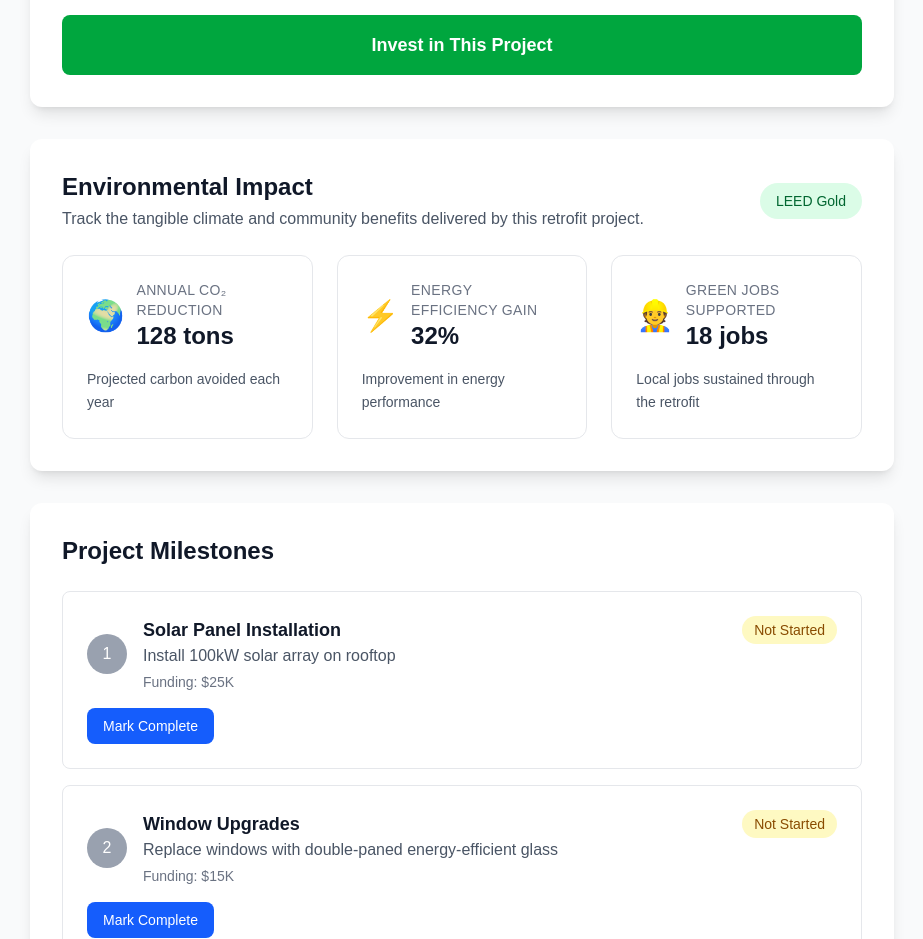
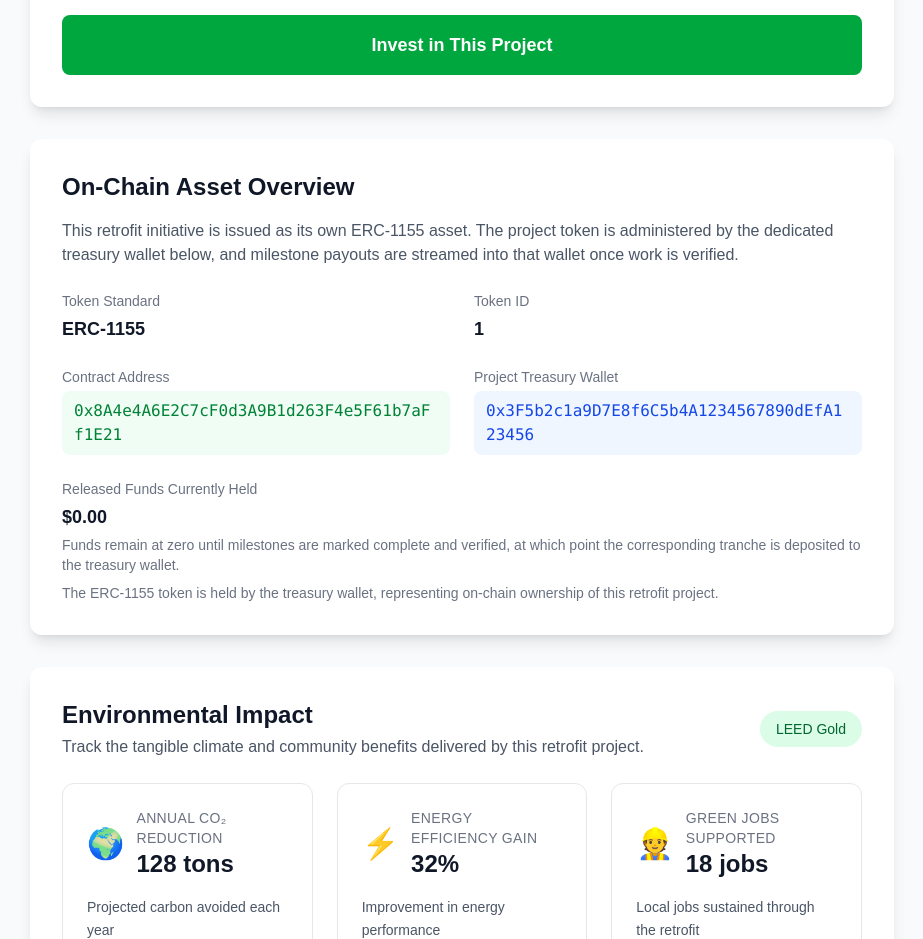
Before and after one commit to palemre/retrofit, a Next.js app: page /projects/1 in a window 1280 px wide. Shown: the part 780-1719 px from the top of the page, without its empty margins (178-1101 px from the left). Built offline with nearby package versions, Linux system fonts and the light colour scheme.

Commit message:
feat: show on-chain details for project pages

```diff
--- a/src/app/projects/[id]/page.tsx
+++ b/src/app/projects/[id]/page.tsx
@@ -53,6 +53,10 @@ export default function ProjectPage() {
 
   // Calculate progress percentage
   const progressPercentage = Math.min((parseFloat(project.raisedAmount) / parseFloat(project.targetAmount)) * 100, 100);
+  const releasedFunds = parseFloat(project.projectWalletBalance || '0');
+  const formattedReleasedFunds = Number.isNaN(releasedFunds)
+    ? '0.00'
+    : releasedFunds.toLocaleString(undefined, { minimumFractionDigits: 2, maximumFractionDigits: 2 });
 
   // Main page content - only shows when data is loaded
   return (
@@ -153,6 +157,52 @@ export default function ProjectPage() {
           </div>
         </div>
 
+        {/* On-Chain Asset Overview */}
+        <div className="bg-white rounded-xl shadow-lg p-8 mb-8">
+          <h2 className="text-2xl font-bold text-gray-900 mb-4">On-Chain Asset Overview</h2>
+          <p className="text-gray-600 mb-6">
+            This retrofit initiative is issued as its own ERC-1155 asset. The project token is
+            administered by the dedicated treasury wallet below, and milestone payouts are streamed
+            into that wallet once work is verified.
+          </p>
+          <div className="grid grid-cols-1 md:grid-cols-2 gap-6">
+            <div>
+              <div className="text-sm text-gray-500 mb-1">Token Standard</div>
+              <div className="text-lg font-semibold text-gray-900">ERC-1155</div>
+            </div>
+            <div>
+              <div className="text-sm text-gray-500 mb-1">Token ID</div>
+              <div className="text-lg font-semibold text-gray-900">{project.erc1155TokenId}</div>
+            </div>
+            <div>
+              <div className="text-sm text-gray-500 mb-1">Contract Address</div>
+              <code className="block text-sm md:text-base text-green-700 bg-green-50 px-3 py-2 rounded-lg break-words">
+                {project.erc1155ContractAddress}
+              </code>
+            </div>
+            <div>
+              <div className="text-sm text-gray-500 mb-1">Project Treasury Wallet</div>
+              <code className="block text-sm md:text-base text-blue-700 bg-blue-50 px-3 py-2 rounded-lg break-words">
+                {project.projectWalletAddress}
+              </code>
+            </div>
+            <div className="md:col-span-2">
+              <div className="text-sm text-gray-500 mb-1">Released Funds Currently Held</div>
+              <div className="text-lg font-semibold text-gray-900">
+                ${formattedReleasedFunds}
+              </div>
+              <p className="text-sm text-gray-500 mt-1">
+                Funds remain at zero until milestones are marked complete and verified, at which point the
+                corresponding tranche is deposited to the treasury wallet.
+              </p>
+              <p className="text-sm text-gray-500 mt-2">
+                The ERC-1155 token is held by the treasury wallet, representing on-chain ownership of this
+                retrofit project.
+              </p>
+            </div>
+          </div>
+        </div>
+
         {/* Impact Metrics */}
         {project.impactMetrics && (
           <ImpactMetrics metrics={project.impactMetrics} />
--- a/src/data/mockProjects.ts
+++ b/src/data/mockProjects.ts
@@ -16,6 +16,10 @@ let projectsData: Record<number, Project> = {
     investorCount: "1",
     address: "123 Main St, New York, NY",
     image: "https://images.unsplash.com/photo-1486406146926-c627a92ad1ab?w=400&h=250&fit=crop",
+    erc1155ContractAddress: "0x8A4e4A6E2C7cF0d3A9B1d263F4e5F61b7aFf1E21",
+    erc1155TokenId: "1",
+    projectWalletAddress: "0x3F5b2c1a9D7E8f6C5b4A1234567890dEfA123456",
+    projectWalletBalance: "0",
     milestones: [
       {
         id: 1,
@@ -57,6 +61,10 @@ let projectsData: Record<number, Project> = {
     investorCount: "0",
     address: "456 Oak Ave, Chicago, IL",
     image: "https://images.unsplash.com/photo-1513584684374-8bab748fbf90?w=400&h=250&fit=crop",
+    erc1155ContractAddress: "0x4B6c7D8E9F0a1b2C3d4E5f60718293aB4c5D6e7F",
+    erc1155TokenId: "2",
+    projectWalletAddress: "0x7C8d9e0F1A2b3c4D5e6F7890aBCdEf1234567890",
+    projectWalletBalance: "0",
     milestones: [
       {
         id: 1,
@@ -98,6 +106,10 @@ let projectsData: Record<number, Project> = {
     investorCount: "0",
     address: "789 Heritage Lane, Boston, MA",
     image: "https://images.unsplash.com/photo-1545324418-cc1a3fa10c00?w=400&h=250&fit=crop",
+    erc1155ContractAddress: "0x9d0E1F2a3B4c5D6e7F8091a2b3C4d5E6f7A8B9c0",
+    erc1155TokenId: "3",
+    projectWalletAddress: "0x12a3b4C5d6E7f8A9b0C1D2e3F4567890AbCdEf12",
+    projectWalletBalance: "0",
     milestones: [],
     impactMetrics: {
       annualCO2Reduction: 142,
--- a/src/data/projectState.ts
+++ b/src/data/projectState.ts
@@ -30,6 +30,10 @@ export interface Project {
   investorCount: string;
   address: string;
   image: string;
+  erc1155ContractAddress: string;
+  erc1155TokenId: string;
+  projectWalletAddress: string;
+  projectWalletBalance: string;
   milestones: Milestone[];
   impactMetrics: ImpactMetrics;
 }
@@ -50,6 +54,10 @@ const initialProjects: ProjectDictionary = {
     investorCount: "1",
     address: "123 Main St, New York, NY",
     image: "https://images.unsplash.com/photo-1486406146926-c627a92ad1ab?w=400&h=250&fit=crop",
+    erc1155ContractAddress: "0x8A4e4A6E2C7cF0d3A9B1d263F4e5F61b7aFf1E21",
+    erc1155TokenId: "1",
+    projectWalletAddress: "0x3F5b2c1a9D7E8f6C5b4A1234567890dEfA123456",
+    projectWalletBalance: "0",
     milestones: [
       {
         id: 1,
@@ -91,6 +99,10 @@ const initialProjects: ProjectDictionary = {
     investorCount: "0",
     address: "456 Oak Ave, Chicago, IL",
     image: "https://images.unsplash.com/photo-1513584684374-8bab748fbf90?w=400&h=250&fit=crop",
+    erc1155ContractAddress: "0x4B6c7D8E9F0a1b2C3d4E5f60718293aB4c5D6e7F",
+    erc1155TokenId: "2",
+    projectWalletAddress: "0x7C8d9e0F1A2b3c4D5e6F7890aBCdEf1234567890",
+    projectWalletBalance: "0",
     milestones: [
       {
         id: 1,
@@ -132,6 +144,10 @@ const initialProjects: ProjectDictionary = {
     investorCount: "0",
     address: "789 Heritage Lane, Boston, MA",
     image: "https://images.unsplash.com/photo-1545324418-cc1a3fa10c00?w=400&h=250&fit=crop",
+    erc1155ContractAddress: "0x9d0E1F2a3B4c5D6e7F8091a2b3C4d5E6f7A8B9c0",
+    erc1155TokenId: "3",
+    projectWalletAddress: "0x12a3b4C5d6E7f8A9b0C1D2e3F4567890AbCdEf12",
+    projectWalletBalance: "0",
     milestones: [],
     impactMetrics: {
       annualCO2Reduction: 142,
@@ -160,10 +176,16 @@ export const loadProjects = (): ProjectDictionary => {
             milestones: savedProject.milestones || initialProject.milestones,
             impactMetrics: savedProject.impactMetrics || initialProject.impactMetrics,
           };
+          if (!acc[numericKey].projectWalletBalance) {
+            acc[numericKey].projectWalletBalance = '0';
+          }
         } else {
           const fallbackProject = savedProject || initialProject;
           if (fallbackProject) {
-            acc[numericKey] = fallbackProject;
+            acc[numericKey] = {
+              ...fallbackProject,
+              projectWalletBalance: fallbackProject.projectWalletBalance || '0',
+            };
           }
         }
         return acc;
@@ -215,7 +237,17 @@ export const updateMilestone = (
 
     const milestone = project.milestones.find((m: Milestone) => m.id === milestoneId);
     if (milestone) {
+      const wasVerified = milestone.verified;
+
       Object.assign(milestone, updates);
+
+      if (!wasVerified && milestone.verified) {
+        const currentBalance = parseFloat(project.projectWalletBalance || '0');
+        const milestoneAmount = parseFloat(milestone.amount || '0');
+        const updatedBalance = currentBalance + (isNaN(milestoneAmount) ? 0 : milestoneAmount);
+        project.projectWalletBalance = updatedBalance.toFixed(2);
+      }
+
       saveProjects(projects);
       return milestone;
     }
```
